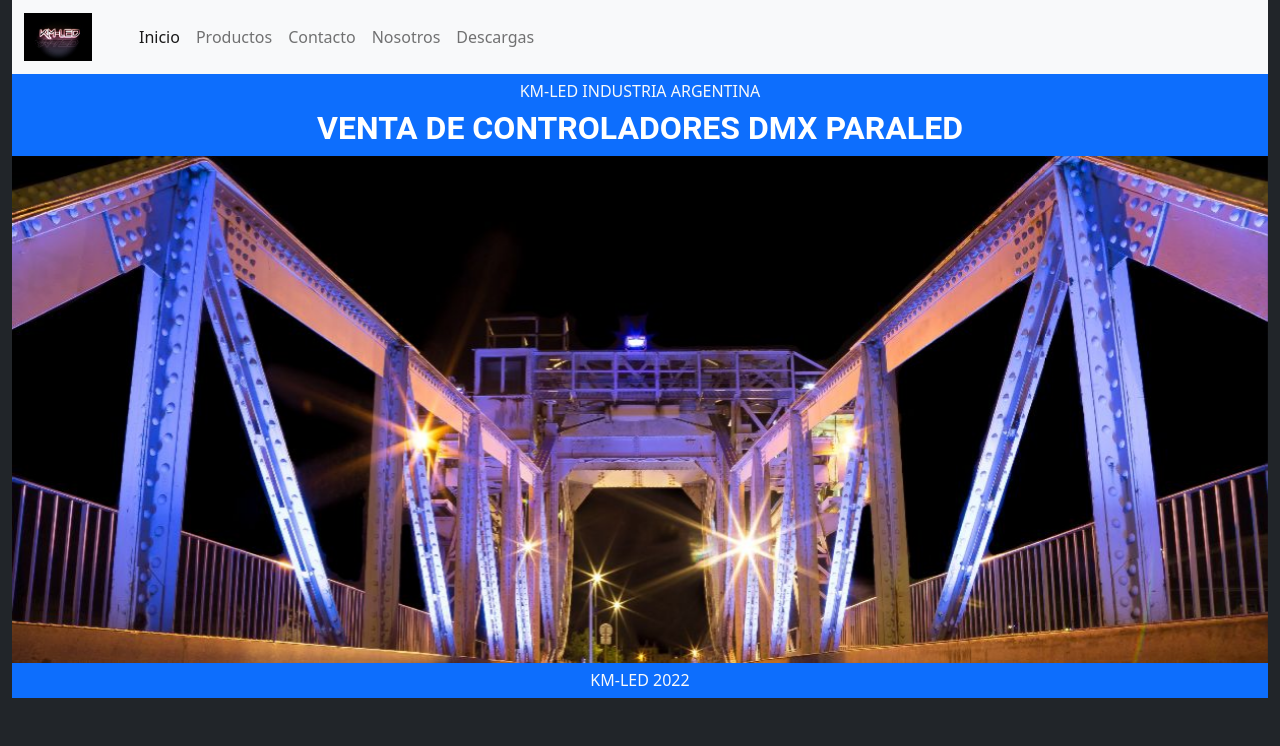
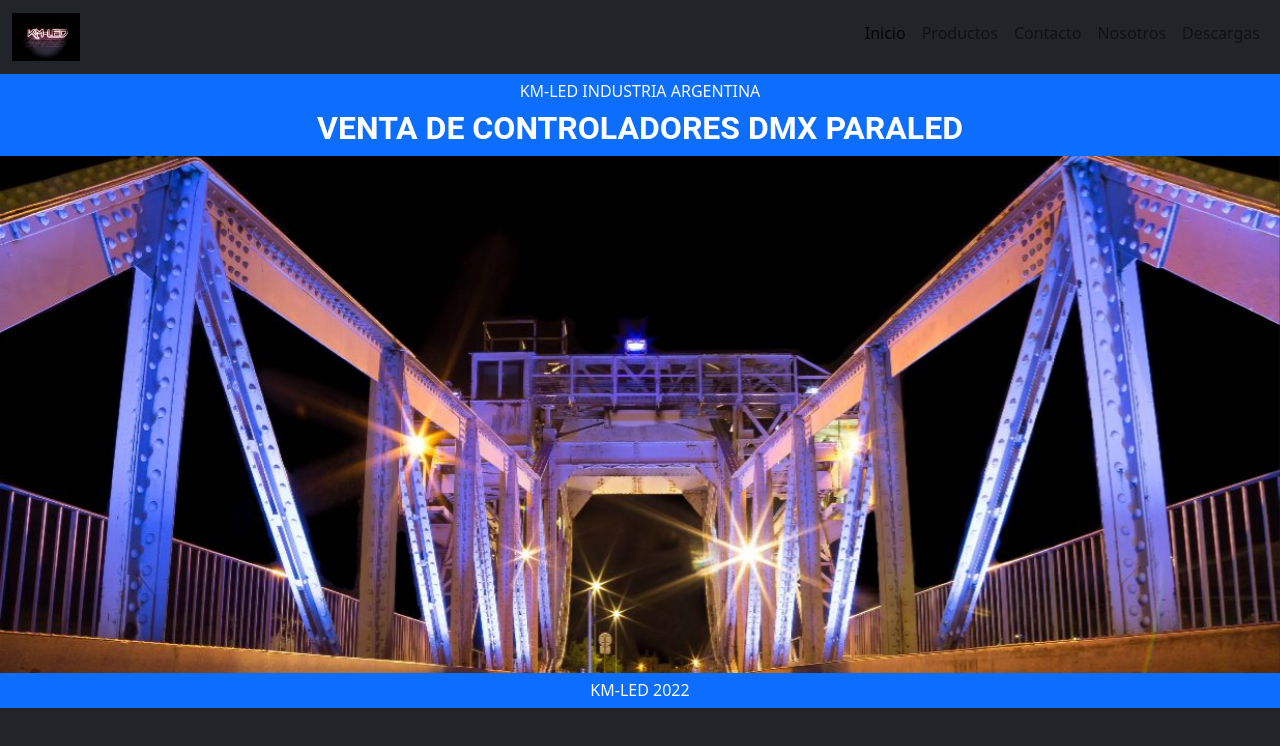
Before and after one commit to KM-LED/webkmled_sass, a website: page index.html in a window 1280 px wide. Drawn offline with nearby package versions, Linux system fonts and the light colour scheme.

Commit message:
cambie nav

```diff
--- a/index.html
+++ b/index.html
@@ -12,17 +12,17 @@
     <link rel="stylesheet" href="./assets/css/style.css">
     <title>Inicio</title>
 </head>
-<body class="container-fluid bg-dark ">
+<body class="bg-dark">
 
-    <nav class="navbar navbar-expand-lg bg-light">
-        <div class="container-fluid">
+    <nav class="navbar navbar-expand-lg bg-dark">
+        <div class="container-fluid ">
             <a class="navbar-brand" href="#"><img class="w-75" src="./assets/img/km Led final chico.jpg" alt="logo"></a>
             <button class="navbar-toggler" type="button" data-bs-toggle="collapse" data-bs-target="#navbarNav"
                 aria-controls="navbarNav" aria-expanded="false" aria-label="Toggle navigation">
                 <span class="navbar-toggler-icon"></span>
             </button>
             <div class="collapse navbar-collapse" id="navbarNav">
-                <ul class="navbar-nav">
+                <ul class="navbar-nav ms-auto mb-2 lg-0 ">
                     <li class="nav-item">
                         <a class="nav-link active" aria-current="page" href="./index.html">Inicio</a>
                     </li>
```
Also changed, not shown: pages/contactos.html (+3 -3 lines), pages/descargas.html (+3 -3 lines), pages/productos.html (+3 -3 lines), pages/quienes_Somos.html (+3 -3 lines).
